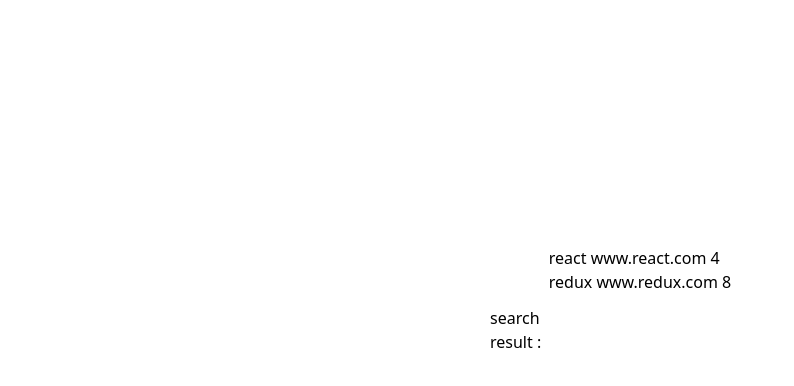
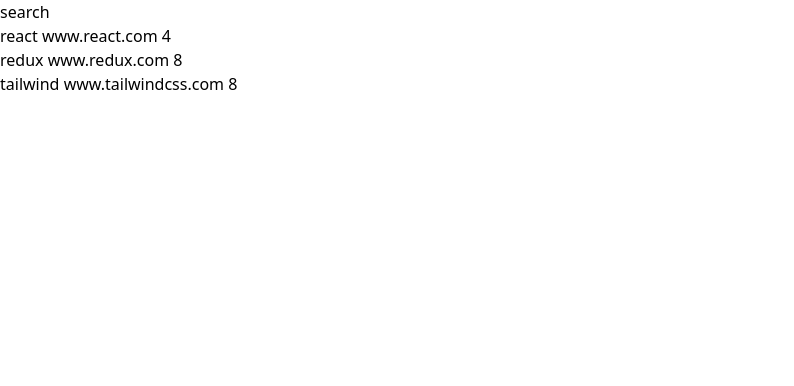
Before and after one commit to niinja2017/React-Project, a React (Vite) app: page / in a window 1280 px wide. Shown: the top 386 px of the page, without its empty margins (0-794 px from the left). Built offline with nearby package versions, Linux system fonts and the light colour scheme.

Commit message:
change syntax

```diff
--- a/src/App.jsx
+++ b/src/App.jsx
@@ -16,6 +16,12 @@
       title: 'redux',
       url: 'www.redux.com',
       point: 8,
+    },
+    {
+      id: 3,
+      title: 'tailwind',
+      url: 'www.tailwindcss.com',
+      point: 8,
     }
   ]
 
@@ -25,12 +31,14 @@
     setSearchTerm(event.target.value)
   }
 
+  const filter = stories.filter(story => story.title.includes(searchTerm.toLowerCase()))
+
 
   return (
     <>
-      <div className='w-full h-screen flex flex-col space-y-3 items-center justify-center'>
-        <List list={stories} />
-        <Search handlerSearch={handlerSearch} searchTerm={searchTerm}/>
+      <div>
+        <Search onSearch={handlerSearch} />
+        <List list={filter} />
       </div>
     </>
   )
--- a/src/Components/Item.jsx
+++ b/src/Components/Item.jsx
@@ -1,9 +1,9 @@
 const Item = (props) => {
   return (
     <li>
-      <span>{props?.item?.title} </span>
-      <span>{props?.item?.url} </span>
-      <span>{props?.item?.point} </span>
+      <span>{props.item.title} </span>
+      <span>{props.item.url} </span>
+      <span>{props.item.point} </span>
     </li>
   )
 }
--- a/src/Components/Search.jsx
+++ b/src/Components/Search.jsx
@@ -1,15 +1,12 @@
 const Search = (props) => {
 
     const change = (event) => {
-        props?.handlerSearch(event)
+        props.onSearch(event)
     }
     return (
         <div>
             <label htmlFor="search">search</label>
             <input onChange={change} type="text" id='search' />
-            <p>result : {props?.searchTerm}</p>
-
-            <div style={{width: 300,height:200 , backgroundColor : `${props.searchTerm}`}}></div>
         </div>
     )
 }
```
